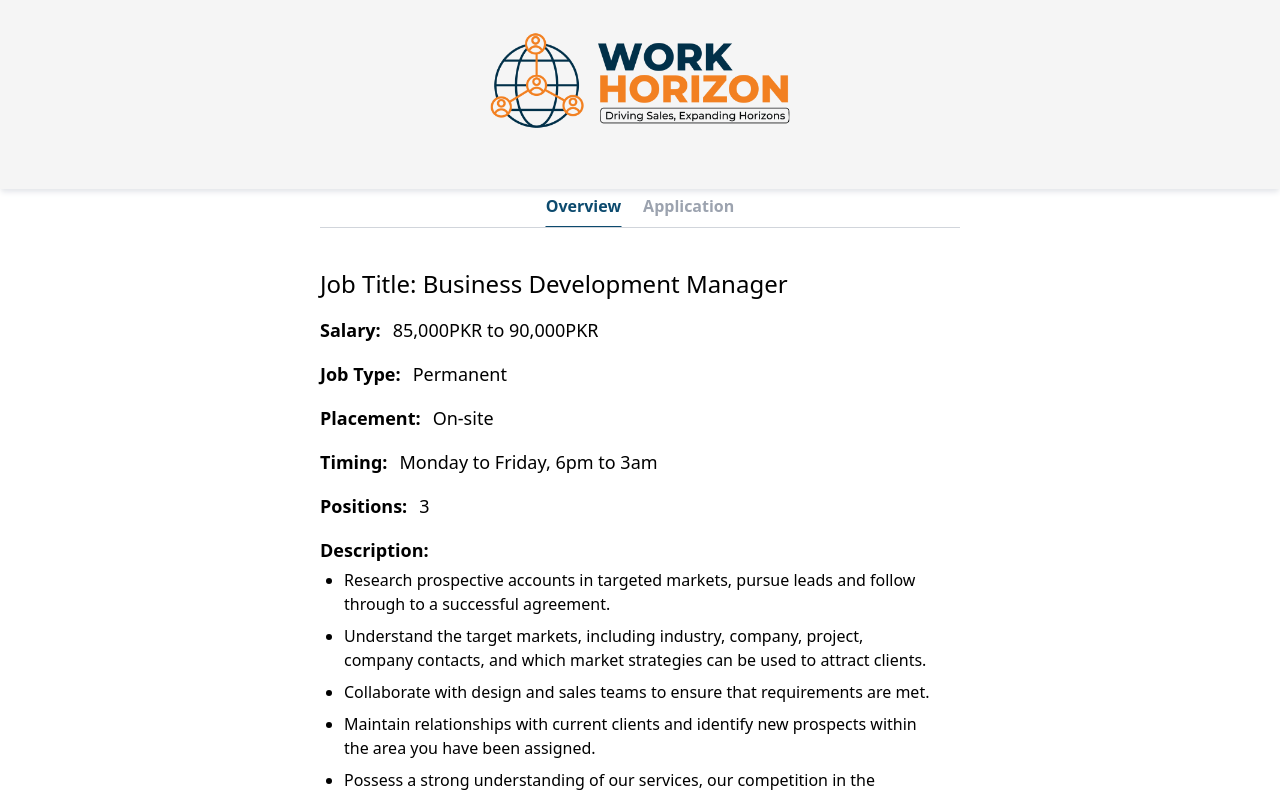
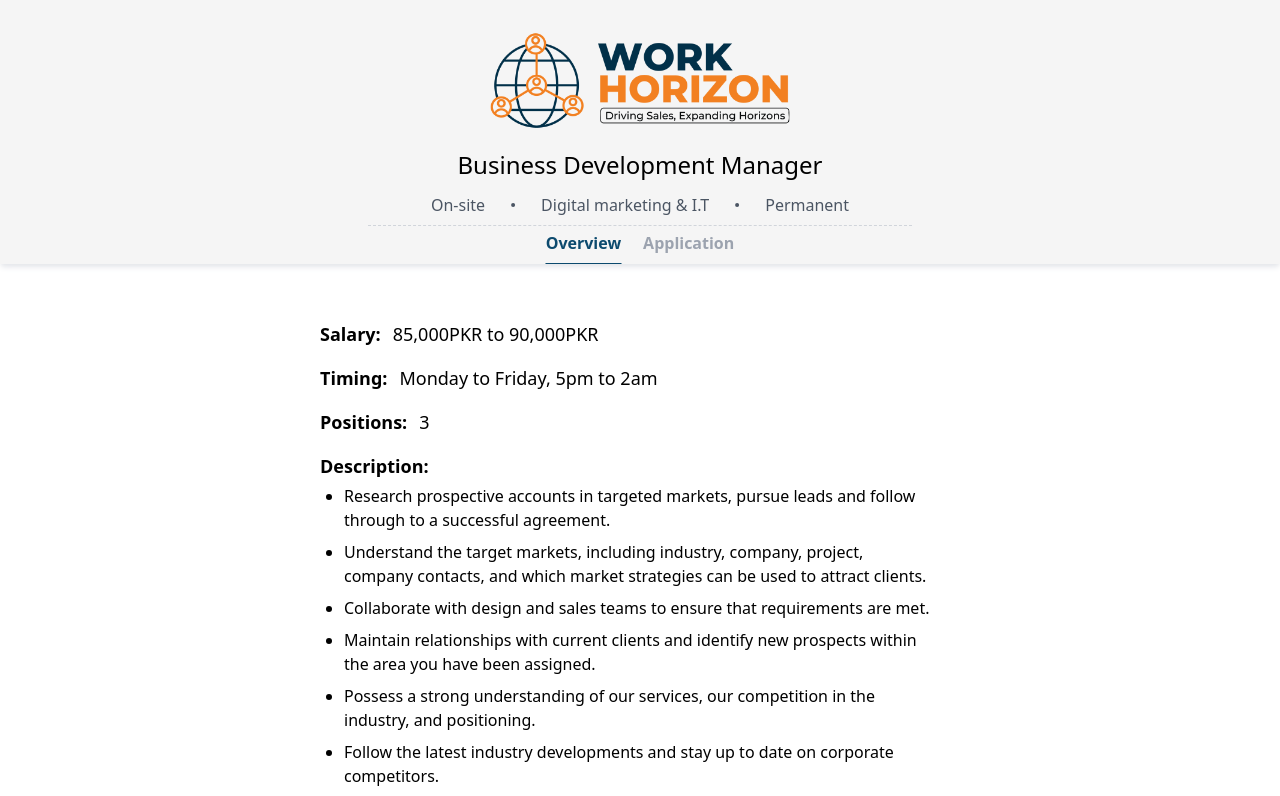
Before and after one commit to AnserShafiq/WorkHorizon, a Next.js app: page /careers/jobs/wh_job_0001 in a window 1280 px wide. Shown: the top 796 px of the page. Built offline with nearby package versions, Linux system fonts and the light colour scheme.

Commit message:
March 07,2025: Working on the application page

```diff
--- a/app/careers/jobs/[jobid]/page.tsx
+++ b/app/careers/jobs/[jobid]/page.tsx
@@ -4,8 +4,8 @@ import JobOverview from "@/app/ui/careers/jobs/jobView/jobOverview";
 export default async function Page({ params }: any) {
     const { jobid } = await params;
     console.log('===> ', jobid)
-    // console.log('===> ', Job)
-  return (
+
+    return (
         <>
             <JobOverview jobid={jobid} />
         </>
--- a/app/careers/jobs/layout.tsx
+++ /dev/null
@@ -1,12 +0,0 @@
-import JobsHead from "@/app/ui/careers/jobs/pagehead";
-
-
-export default function Layout({children}:{children:React.ReactNode}){
-
-    return(
-        <>
-            <JobsHead />
-            {children}
-        </>
-    )
-}
--- a/app/careers/jobs/page.tsx
+++ b/app/careers/jobs/page.tsx
@@ -1,6 +1,7 @@
 
 import JobFilters from "@/app/ui/careers/jobs/filters"
 import JobsTable from "@/app/ui/careers/jobs/jobstable"
+import JobsHead from "@/app/ui/careers/jobs/tablePageHeader"
 import SearchJob from "@/app/ui/careers/jobs/searchjob"
 
 export default async function Page(props:{
@@ -15,6 +16,7 @@ export default async function Page(props:{
     const query = searchParams?.query || searchParams?.worktype || searchParams?.contracttype || searchParams?.department || ''
     return(
         <>
+            <JobsHead/>
             <SearchJob placeholder="Search job title"/>
             <JobFilters />
             <JobsTable query={query} />
--- a/app/lib/joboptions.ts
+++ b/app/lib/joboptions.ts
@@ -5,7 +5,7 @@ export const JobOptions = [
         jobid:'wh_job_0001',
         title: 'Business development manager',
         salary: '85,000PKR to 90,000PKR',
-        timing: 'Monday to Friday, 6pm to 3am',
+        timing: 'Monday to Friday, 5pm to 2am',
         worktype: 'On-site',
         department: 'Digital marketing & I.T',
         jobtype: 'p',
@@ -51,7 +51,7 @@ export const JobOptions = [
         jobid:'wh_job_0002',
         title: 'International tele sales associate',
         salary: '85,000PKR to 90,000PKR',
-        timing: 'Monday to Friday, 6pm to 3am',
+        timing: 'Monday to Friday, 5pm to 2am',
         worktype: 'On-site',
         department: 'Sales & marketing',
         jobtype: 'P',
@@ -97,7 +97,7 @@ export const JobOptions = [
         jobid:'wh_job_0003',
         title: 'International tele sales associate',
         salary: '85,000pkr to 90,000pkr',
-        timing: 'Monday to Friday, 6pm to 3am',
+        timing: 'Monday to Friday, 5pm to 2am',
         worktype: 'Remote',
         department: 'Sales & marketing',
         jobtype: 'c',
--- /dev/null
+++ b/app/ui/careers/jobs/jobView/activeSection.tsx
@@ -0,0 +1,16 @@
+
+
+
+
+export default function ActiveSectionMenu({activeSection, setActiveSection}: {activeSection: string, setActiveSection: Function}){
+
+    return(
+        <div className='container w-[88%] lg:w-[50%] flex flex-col items-center border-t border-dashed border-gray-300'>
+            {/* <h3 className="text-xl lg:text-2xl 2xl:text-3xl capitalize mt-2">{Job?.title}</h3> */}
+            <div className='flex justify-center gap-5 '>
+                <button onClick={() => setActiveSection('overview')} className={`text-md border border-transparent pt-1 pb-2 font-semibold ${activeSection === 'overview' ? 'text-sky-900 border-b-sky-900':'text-gray-400'}`}>Overview</button>
+                <button onClick={() => setActiveSection('application')} className={`text-md border border-transparent pt-1 pb-2 font-semibold ${activeSection === 'application' ? 'text-sky-900 border-b-sky-900':'text-gray-400'}`}>Application</button>
+            </div>
+        </div>
+    )
+}
--- a/app/ui/careers/jobs/jobView/description.tsx
+++ b/app/ui/careers/jobs/jobView/description.tsx
@@ -8,7 +8,7 @@ export default function JobDescription({jobid,setActiveSection}:{jobid:string, s
             matchedJobs.map((job, index) => (
             <div key={index} className="flex flex-col">
                 {/* Title */}
-                <h3 className="text-xl lg:text-2xl 2xl:text-3xl capitalize"><span>Job Title: </span>{job.title}</h3>
+                {/* <h3 className="text-xl lg:text-2xl 2xl:text-3xl capitalize"><span>Job Title: </span>{job.title}</h3> */}
 
                 {/* Salary Range */}
                 <div className="inline-flex w-full mt-4">
@@ -17,16 +17,16 @@ export default function JobDescription({jobid,setActiveSection}:{jobid:string, s
                 </div>
 
                 {/* Job Type */}
-                <div className="inline-flex w-full mt-4">
+                {/* <div className="inline-flex w-full mt-4">
                     <h4 className='text-md lg:text-lg font-semibold'>Job Type:</h4>
                     <h4 className='text-md lg:text-lg ml-3'>{job.jobtype === 'p' ? 'Permanent' : job.jobtype==='c' ? 'Contractual' : ''}</h4>
-                </div>
+                </div> */}
 
                 {/* Work Type */}
-                <div className="inline-flex w-full mt-4">
+                {/* <div className="inline-flex w-full mt-4">
                     <h4 className='text-md lg:text-lg font-semibold'>Placement:</h4>
                     <h4 className='text-md lg:text-lg ml-3'>{job.worktype}</h4>
-                </div>
+                </div> */}
 
                 {/* Timing */}
                 <div className="inline-flex w-full mt-4">
--- a/app/ui/careers/jobs/jobView/innerPageHead.tsx
+++ b/app/ui/careers/jobs/jobView/innerPageHead.tsx
@@ -1,15 +1,29 @@
+'use client'
 
+import Image from "next/image";
+import Link from "next/link";
+import ActiveSectionMenu from "./activeSection";
+import { JobOptions } from "@/app/lib/joboptions";
+import { Dot } from "lucide-react";
 
+export default function SingleJobHead({jobid, activeSection, setActiveSection}:{jobid:string, activeSection:string, setActiveSection: Function}){
 
+    const matchedJob = JobOptions.filter((job) => job.jobid === jobid)
+    const Job = matchedJob[0]
+    return(
+        <div className='bg-neutral-100 w-full shadow-md shadow-gray-200'>
 
-export default function InnerPageHead({activeSection, setActiveSection}: {activeSection: string, setActiveSection: Function}){
-
-    return(
-        <div className='container w-[88%] lg:w-[50%] flex flex-col items-center border-b border-gray-300'>
-            {/* <h3 className="text-xl lg:text-2xl 2xl:text-3xl capitalize mt-2">{Job?.title}</h3> */}
-            <div className='flex justify-center gap-5 '>
-                <button onClick={() => setActiveSection('overview')} className={`text-md border border-transparent pt-1 pb-2 font-semibold ${activeSection === 'overview' ? 'text-sky-900 border-b-sky-900':'text-gray-400'}`}>Overview</button>
-                <button onClick={() => setActiveSection('application')} className={`text-md border border-transparent pt-1 pb-2 font-semibold ${activeSection === 'application' ? 'text-sky-900 border-b-sky-900':'text-gray-400'}`}>Application</button>
+            <div className='container w-[88%] relative flex flex-col bg-neutral-100 items-center justify-center lg:w-full py-10 lg:pt-8 lg:pb-0'>
+                <Link href={'/careers/jobs'}><Image className="mb-5 lg:w-[300px] lg:h-auto object-cover" src={'/assets/Logo.png'} width={300} height={200} alt="Work Horizon"/></Link>
+                <h3 className="text-xl lg:text-2xl 2xl:text-3xl capitalize mb-3">{Job.title}</h3>
+                <div className='flex justify-center items-center gap-4 mb-2'>
+                    <h4 className="text-md text-gray-600 font-[500]">{Job.worktype}</h4>
+                    <Dot className="text-gray-600"/>
+                    <h4 className="text-md text-gray-600 font-[500]">{Job.department}</h4>
+                    <Dot className="text-gray-600"/>
+                    <h4 className="text-md text-gray-600 font-[500]">{Job.jobtype === 'p' ? 'Permanent' : 'Contractual'}</h4>
+                </div>
+                <ActiveSectionMenu activeSection={activeSection} setActiveSection={setActiveSection}/>
             </div>
         </div>
     )
--- a/app/ui/careers/jobs/jobView/jobOverview.tsx
+++ b/app/ui/careers/jobs/jobView/jobOverview.tsx
@@ -1,15 +1,15 @@
 'use client'
 
 import { useState } from "react";
-import InnerPageHead from "./innerPageHead";
 import JobDescription from "./description";
+import SingleJobHead from "./innerPageHead";
 
 export default function JobOverview({jobid}:{jobid:string}){
     const [activeSection, setActiveSection] = useState<string>('overview')
 
     return(
         <>
-            <InnerPageHead activeSection={activeSection} setActiveSection={setActiveSection} />
+            <SingleJobHead jobid={jobid} activeSection={activeSection} setActiveSection={setActiveSection} />
             {
                 activeSection === 'overview' ? <JobDescription jobid={jobid} setActiveSection={setActiveSection}/>:<h3>Application Page</h3>
             }
--- a/app/ui/careers/jobs/pagehead.tsx
+++ b/app/ui/careers/jobs/tablePageHeader.tsx
@@ -29,7 +29,7 @@ export default function JobsHead(){
                 </div>
             <div className='container w-[88%] flex flex-col bg-neutral-100 items-center justify-center lg:w-full py-10 lg:pt-8 lg:pb-12'>
 
-                <Link href={'/careers/jobs'}><Image className="mb-3 lg:w-[300px] lg:h-auto object-cover" src={'/assets/logo.png'} width={300} height={200} alt="Work Horizon"/></Link>
+                <Link href={'/careers/jobs'}><Image className="mb-3 lg:w-[300px] lg:h-auto object-cover" src={'/assets/Logo.png'} width={300} height={200} alt="Work Horizon"/></Link>
                 {
                     !singleJob ?
                     <>
```
